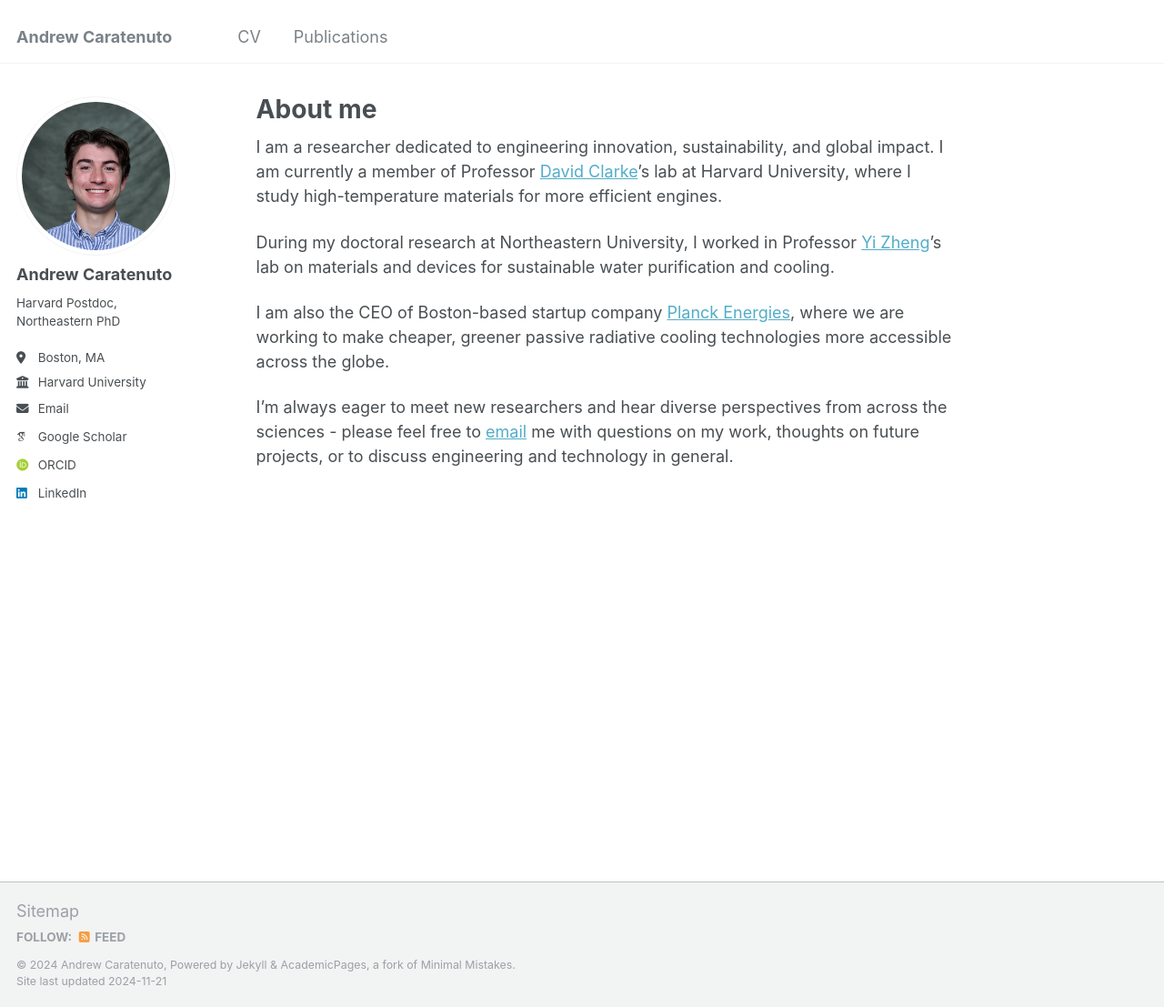
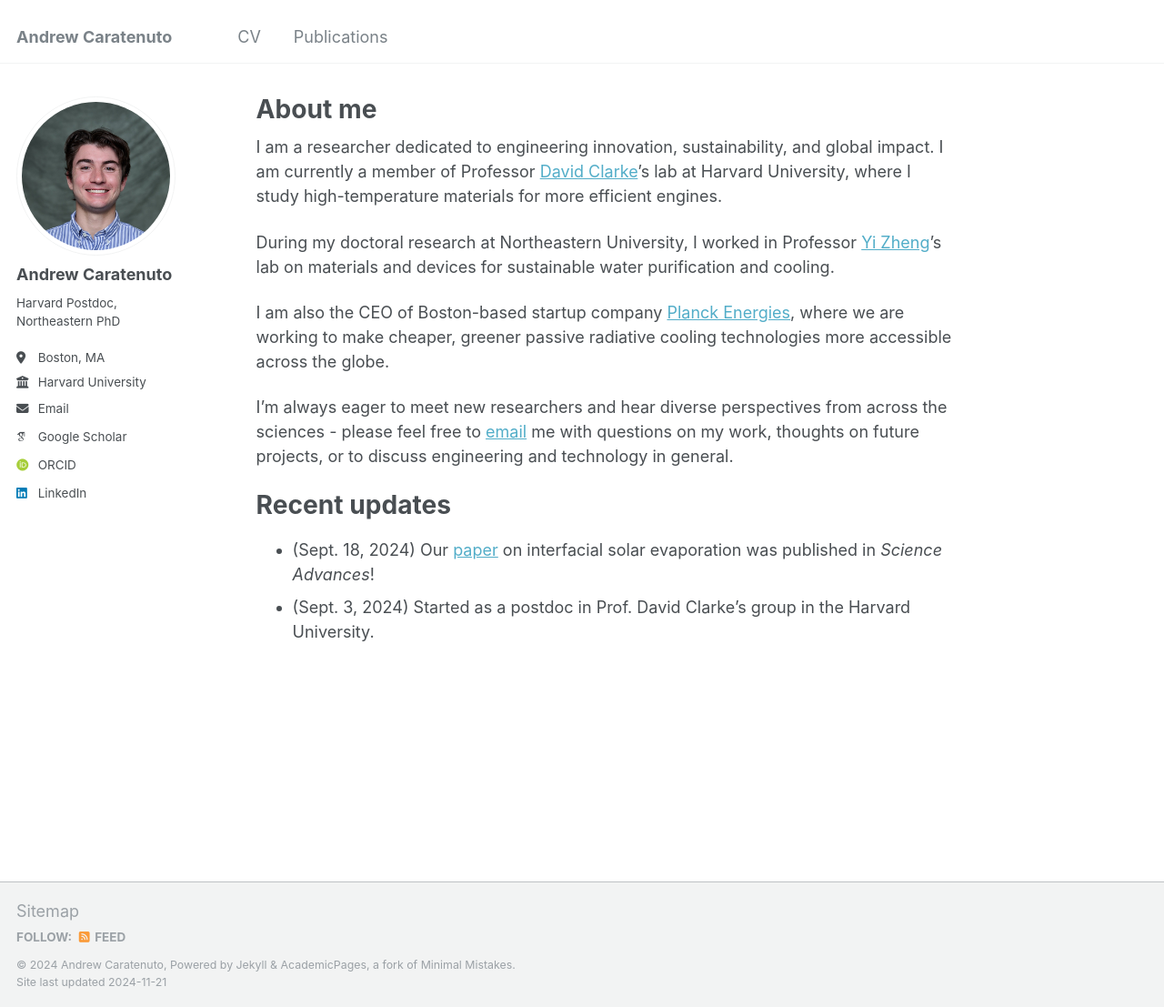
Before and after one commit to andrewcaratenuto/andrewcaratenuto.github.io, a Jekyll site: the page built from _pages/about.md, in a window 1280 px wide and 1107 px high. Shown: the whole window at 91% size. Built offline with Jekyll 4.4.1, drawn with Linux system fonts in a browser that asks for light colours; some web fonts are replaced.

Commit message:
Update about.md

```diff
--- a/_pages/about.md
+++ b/_pages/about.md
@@ -14,3 +14,7 @@ During my doctoral research at Northeastern University, I worked in Professor [Y
 I am also the CEO of Boston-based startup company [Planck Energies](https://www.planckenergies.com), where we are working to make cheaper, greener passive radiative cooling technologies more accessible across the globe.
 
 I'm always eager to meet new researchers and hear diverse perspectives from across the sciences - please feel free to [email](mailto:andrew.caratenuto@gmail.com) me with questions on my work, thoughts on future projects, or to discuss engineering and technology in general.
+
+# Recent updates
+- (Sept. 18, 2024) Our [paper](https://www.science.org/doi/full/10.1126/sciadv.adn6368) on interfacial solar evaporation was published in *Science Advances*!
+- (Sept. 3, 2024) Started as a postdoc in Prof. David Clarke's group in the Harvard University.
```
